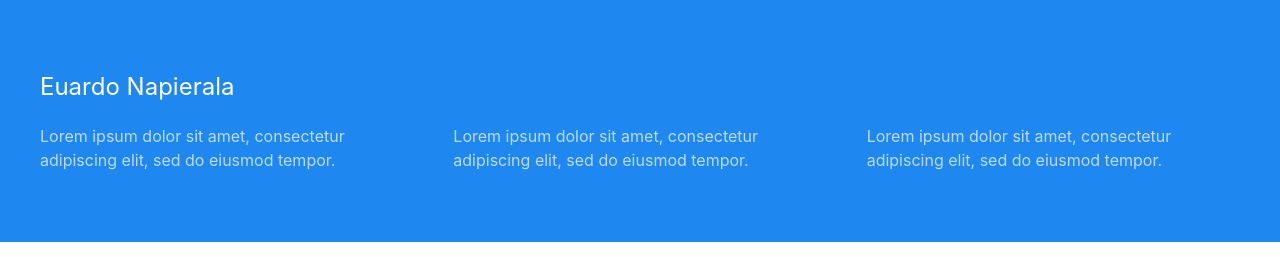
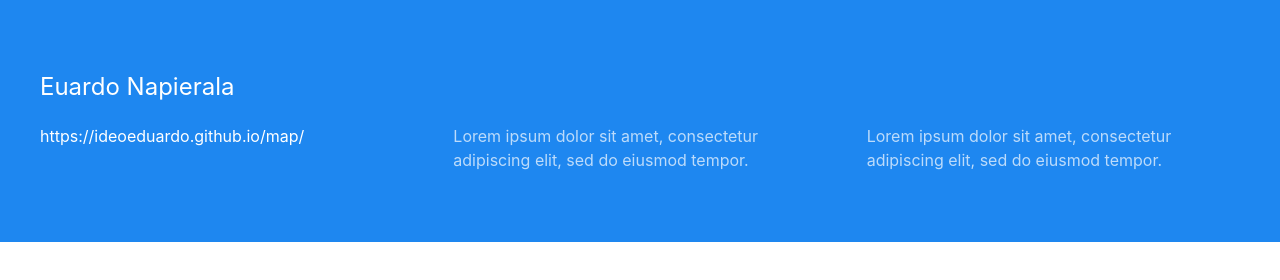
Before and after one commit to ideoeduardo/ideoeduardo.github.io, a plain HTML site: page index.html in a window 1280 px wide. Drawn offline with Linux system fonts and the light colour scheme.

Commit message:
Update index.html
agregando enlase a mapa

```diff
--- a/index.html
+++ b/index.html
@@ -20,7 +20,7 @@
 
         <div class="uk-grid-match uk-child-width-1-3@m" uk-grid>
             <div>
-                <p>Lorem ipsum dolor sit amet, consectetur adipiscing elit, sed do eiusmod tempor.</p>
+                <a href="https://ideoeduardo.github.io/map/">https://ideoeduardo.github.io/map/</a>
             </div>
             <div>
                 <p>Lorem ipsum dolor sit amet, consectetur adipiscing elit, sed do eiusmod tempor.</p>
```
